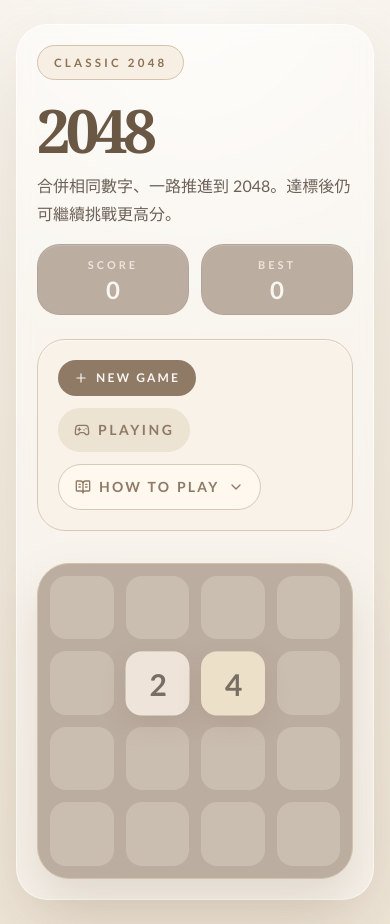
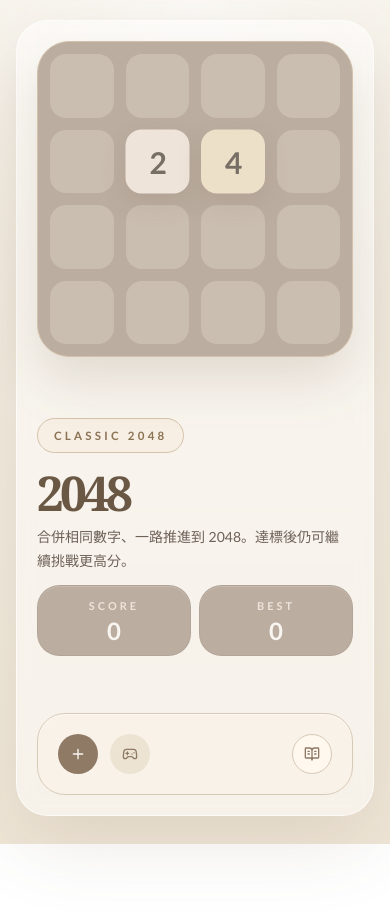
Before and after one commit to u10210018/2048, a React (Vite) app: page / in a window 390 px wide. After the commit the page ends 844 px from the top, so only its background shows below. Built offline with nearby package versions, Linux system fonts and the light colour scheme.

Commit message:
style: 調整 App 組件的樣式，改善排版和間距

```diff
--- a/src/App.tsx
+++ b/src/App.tsx
@@ -481,26 +481,26 @@
 
   return (
     <>
-      <main className="min-h-screen px-4 py-6 text-[#5b5048] sm:px-6 lg:px-10">
+      <main className="min-h-screen px-4 py-5 text-[#5b5048] sm:px-6 sm:py-6 lg:px-10">
         <div className="mx-auto flex min-h-[calc(100vh-3rem)] max-w-6xl flex-col rounded-4xl border border-white/65 bg-white/45 p-5 shadow-[0_25px_80px_rgba(110,93,74,0.14)] backdrop-blur md:p-8">
-          <div className="grid flex-1 gap-8 lg:grid-cols-[minmax(0,22rem)_minmax(0,1fr)] lg:items-start">
-            <section className="flex flex-col justify-between gap-6">
-              <div className="space-y-5">
+          <div className="grid flex-1 gap-5 sm:gap-8 lg:grid-cols-[minmax(0,22rem)_minmax(0,1fr)] lg:items-start">
+            <section className="order-2 flex flex-col justify-between gap-4 sm:gap-6 lg:order-1">
+              <div className="space-y-4 sm:space-y-5">
                 <div className="inline-flex w-fit items-center rounded-full border border-[#d4c2ab] bg-[#f7efe3] px-4 py-2 text-[0.72rem] font-semibold tracking-[0.28em] text-[#8b7355] uppercase">
                   Classic 2048
                 </div>
 
-                <div className="space-y-4">
+                <div className="space-y-3 sm:space-y-4">
                   <div>
-                    <p className="font-[Georgia,'Times_New_Roman',serif] text-6xl leading-none font-bold tracking-[-0.08em] text-[#6a5845] sm:text-7xl">
+                    <p className="font-[Georgia,'Times_New_Roman',serif] text-5xl leading-none font-bold tracking-[-0.08em] text-[#6a5845] sm:text-7xl">
                       2048
                     </p>
-                    <p className="mt-3 max-w-md text-base leading-7 text-[#6d6158] sm:text-lg">
+                    <p className="mt-2 max-w-md text-sm leading-6 text-[#6d6158] sm:mt-3 sm:text-lg sm:leading-7">
                       合併相同數字、一路推進到 2048。達標後仍可繼續挑戰更高分。
                     </p>
                   </div>
 
-                  <div className="grid grid-cols-2 gap-3">
+                  <div className="grid grid-cols-2 gap-2 sm:gap-3">
                     <ScoreCard label="Score" value={game.score} />
                     <ScoreCard label="Best" value={bestScore} />
                   </div>
@@ -513,30 +513,35 @@
                     <button
                       type="button"
                       onClick={openRestartConfirm}
-                      className="inline-flex items-center gap-2 rounded-full bg-[#8f7a66] px-4 py-2.5 text-xs font-semibold tracking-[0.18em] text-[#f9f6f2] uppercase transition hover:bg-[#7a6655] focus-visible:outline-2 focus-visible:outline-offset-2 focus-visible:outline-[#8f7a66]"
+                      aria-label="Start a new game"
+                      className="inline-flex h-10 w-10 items-center justify-center rounded-full bg-[#8f7a66] text-[#f9f6f2] transition hover:bg-[#7a6655] focus-visible:outline-2 focus-visible:outline-offset-2 focus-visible:outline-[#8f7a66] sm:h-auto sm:w-auto sm:gap-2 sm:px-4 sm:py-2.5 sm:text-xs sm:font-semibold sm:tracking-[0.18em] sm:uppercase"
                     >
-                      <AppIcon icon="app:plus" className="text-sm" />
-                      New Game
+                      <AppIcon icon="app:plus" className="text-base sm:text-sm" />
+                      <span className="sr-only sm:not-sr-only">New Game</span>
                     </button>
-                    <div className="inline-flex items-center gap-2 rounded-full bg-[#ede3d2] px-4 py-3 text-sm font-semibold tracking-[0.18em] text-[#8f7a66] uppercase">
+                    <div
+                      aria-label={statusLabel}
+                      className="inline-flex h-10 min-w-10 items-center justify-center gap-2 rounded-full bg-[#ede3d2] px-3 text-sm font-semibold tracking-[0.18em] text-[#8f7a66] sm:h-auto sm:px-4 sm:py-3 sm:uppercase"
+                    >
                       <AppIcon icon={statusIcon} className="text-base" />
-                      {statusLabel}
+                      <span className="hidden sm:inline">{statusLabel}</span>
                     </div>
                   </div>
 
                   <button
                     type="button"
                     aria-expanded={isHelpOpen}
+                    aria-label={isHelpOpen ? "Collapse instructions" : "Expand instructions"}
                     onClick={() => {
                       setIsHelpOpen((previousValue) => !previousValue);
                     }}
-                    className="inline-flex items-center gap-2 rounded-full border border-[#d8c9b7] bg-[#fff8ee] px-4 py-3 text-sm font-semibold tracking-[0.16em] text-[#8f7a66] uppercase transition hover:bg-[#f7efe2] focus-visible:outline-2 focus-visible:outline-offset-2 focus-visible:outline-[#8f7a66]"
+                    className="inline-flex h-10 w-10 items-center justify-center rounded-full border border-[#d8c9b7] bg-[#fff8ee] text-[#8f7a66] transition hover:bg-[#f7efe2] focus-visible:outline-2 focus-visible:outline-offset-2 focus-visible:outline-[#8f7a66] sm:h-auto sm:w-auto sm:gap-2 sm:px-4 sm:py-3 sm:text-sm sm:font-semibold sm:tracking-[0.16em] sm:uppercase"
                   >
                     <AppIcon icon="app:book-open-text" className="text-base" />
-                    How To Play
+                    <span className="sr-only sm:not-sr-only">How To Play</span>
                     <AppIcon
                       icon="app:chevron-down"
-                      className={`text-base transition-transform duration-200 ${isHelpOpen ? "rotate-180" : ""}`}
+                      className={`hidden text-base transition-transform duration-200 sm:inline-block ${isHelpOpen ? "rotate-180" : ""}`}
                     />
                   </button>
                 </div>
@@ -561,7 +566,7 @@
               </div>
             </section>
 
-            <section className="mx-auto w-full max-w-152">
+            <section className="order-1 mx-auto w-full max-w-152 lg:order-2">
               <div
                 className="game-board relative aspect-square touch-none rounded-4xl border border-[#d3c1ab] bg-[#bbada0] shadow-[0_24px_50px_rgba(122,100,80,0.18)]"
                 onTouchStart={handleTouchStart}
```
